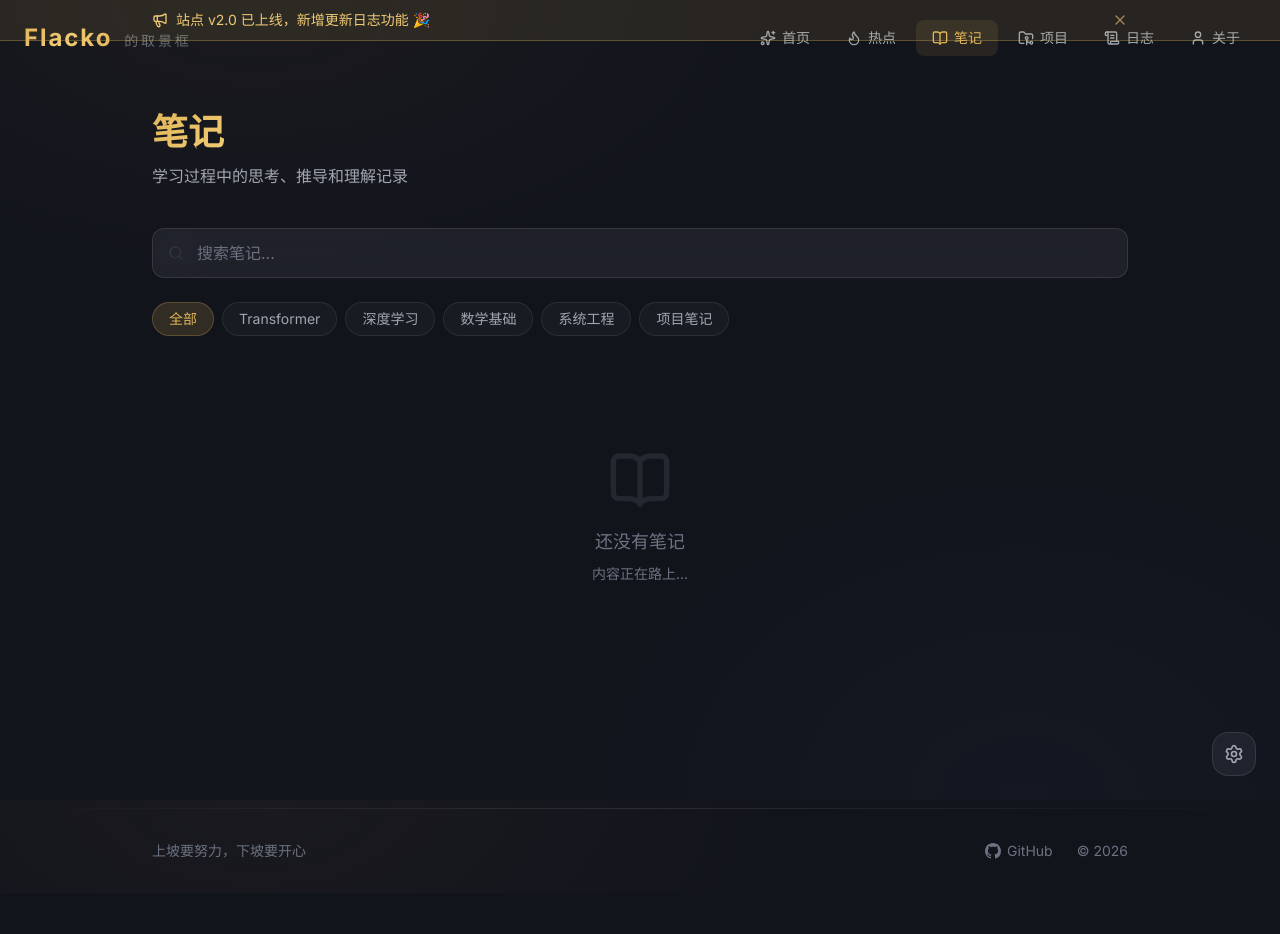
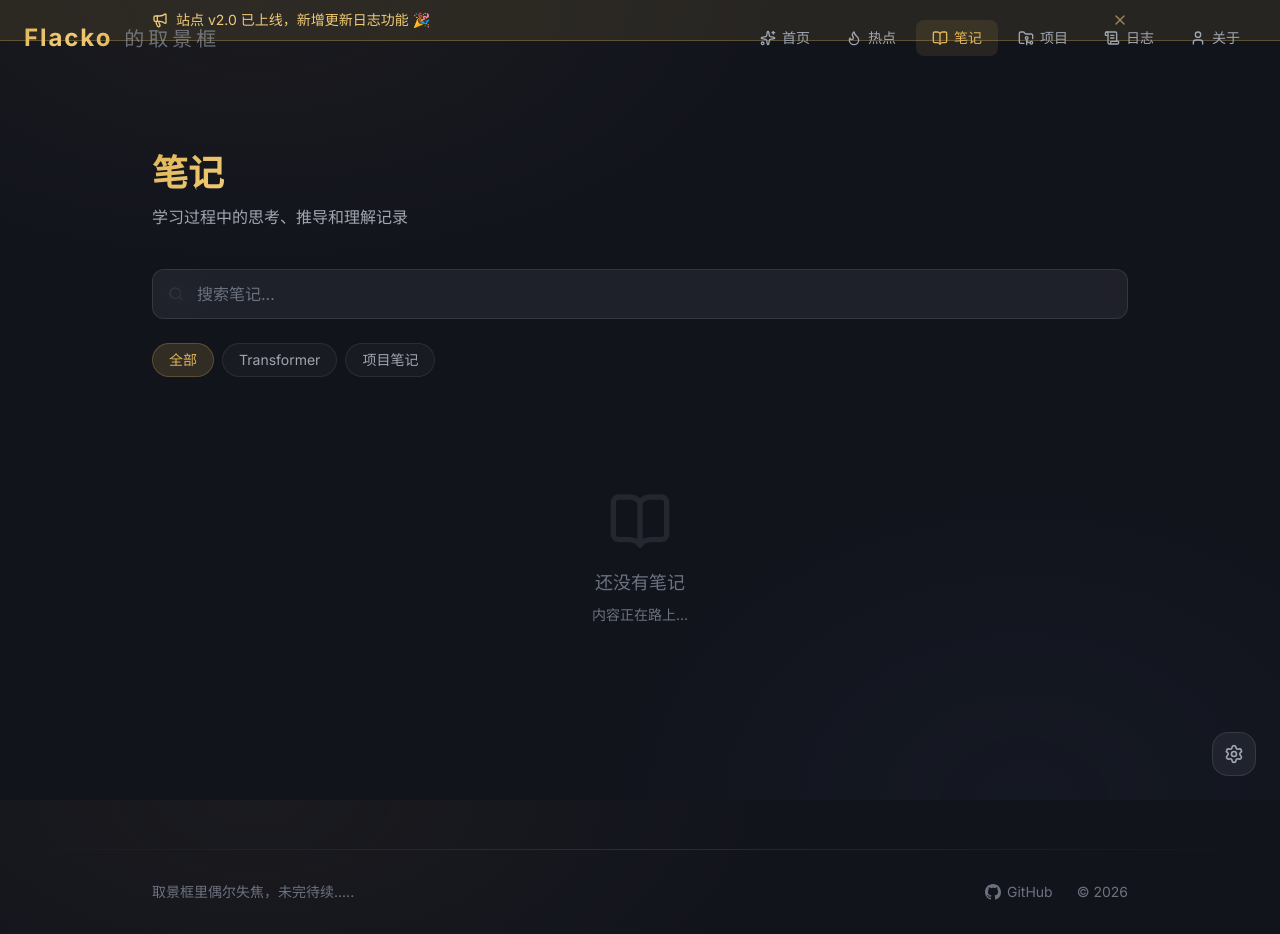
Before and after one commit to flackoye/Flacko_viewfinder, a Next.js app: page /notes in a window 1280 px wide. Before the commit the page ends 893 px from the top, so only its background shows below. Built offline with nearby package versions, Linux system fonts and the light colour scheme.

Commit message:
页面整体的ui调整，ai热点的来源缩减

```diff
--- a/public/changelog.json
+++ b/public/changelog.json
@@ -12,7 +12,6 @@
       "title": "热点管道大升级：17 源 + 保底机制",
       "changes": [
         { "type": "improvement", "description": "更新频率由每 5 小时调整为每 12 小时，降低资源消耗" },
-        { "type": "feature", "description": "数据源由 6 个扩展至 17 个（新增 Google/Meta AI、TechCrunch、机器之心等）" },
         { "type": "feature", "description": "新增三轮递进保底机制，确保每次更新至少入库 15 条有效内容" },
         { "type": "improvement", "description": "内容保留天数由 3 天延长至 5 天" }
       ]
--- a/src/app/about/page.tsx
+++ b/src/app/about/page.tsx
@@ -264,7 +264,6 @@ export default function AboutPage() {
           {/* ── 格言 (占 2 列) ── */}
           <ScrollReveal delay={360} className="md:col-span-2">
             <div className="glass p-6 hover-lift h-full flex flex-col justify-center">
-              <p className="text-text-dim text-xs uppercase tracking-widest mb-2">座右铭</p>
               <p className="text-text-muted text-lg md:text-xl font-medium italic">
                 &ldquo;上坡要努力，下坡要开心&rdquo;
               </p>
--- a/src/app/layout.tsx
+++ b/src/app/layout.tsx
@@ -22,7 +22,7 @@ const notoSansSC = Noto_Sans_SC({
 
 export const metadata: Metadata = {
   title: "Flacko的取景框",
-  description: "个人知识库 — 学习、探索、创造",
+  // description: "个人知识库 — 学习、探索、创造",
 };
 
 export default function RootLayout({
@@ -47,8 +47,8 @@ export default function RootLayout({
       </head>
       <body className="min-h-full flex flex-col bg-bg text-text">
         <SettingsProvider>
+          <Navbar />
           <AnnouncementBanner announcement={announcement} />
-          <Navbar />
           <main className="flex-1 pt-16 page-fade-in-enhanced">
             {children}
           </main>
--- a/src/app/notes/page.tsx
+++ b/src/app/notes/page.tsx
@@ -6,9 +6,6 @@ import { BookOpen, Search } from 'lucide-react';
 const categories = [
   { key: 'all', label: '全部' },
   { key: 'transformer', label: 'Transformer' },
-  { key: 'deep-learning', label: '深度学习' },
-  { key: 'math', label: '数学基础' },
-  { key: 'system', label: '系统工程' },
   { key: 'project', label: '项目笔记' },
 ];
 
--- a/src/components/AnnouncementBanner.tsx
+++ b/src/components/AnnouncementBanner.tsx
@@ -43,7 +43,7 @@ export default function AnnouncementBanner({ announcement }: { announcement: Ann
   };
 
   return (
-    <div className={`fixed top-0 left-0 right-0 z-[51] border-b ${style}`}>
+    <div className={`border-b ${style}`}>
       <div className="max-w-5xl mx-auto px-6 py-2.5 flex items-center justify-between">
         <div className="flex items-center gap-2">
           <Megaphone className="w-4 h-4 shrink-0" />
--- a/src/components/Footer.tsx
+++ b/src/components/Footer.tsx
@@ -15,7 +15,7 @@ export default function Footer() {
       <div className="divider mb-8" />
       <div className="max-w-5xl mx-auto px-6 flex flex-col md:flex-row items-center justify-between gap-4 text-sm text-text-dim">
         <div className="flex items-center gap-1.5">
-          上坡要努力，下坡要开心
+          取景框里偶尔失焦，未完待续.....
         </div>
         <div className="flex items-center gap-6">
           <Link
--- a/src/components/Navbar.tsx
+++ b/src/components/Navbar.tsx
@@ -37,7 +37,7 @@ export default function Navbar() {
           <span className="site-name text-xl md:text-2xl font-bold tracking-wider">
             Flacko
           </span>
-          <span className="site-subname text-xs md:text-sm tracking-widest">
+          <span className="site-subname text-xs md:text-xl tracking-widest">
             的取景框
           </span>
         </Link>
```
